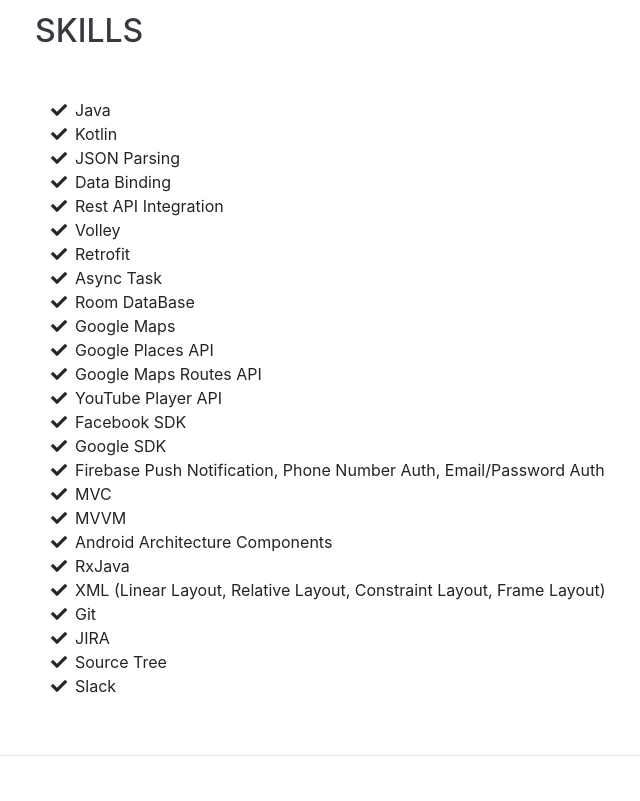
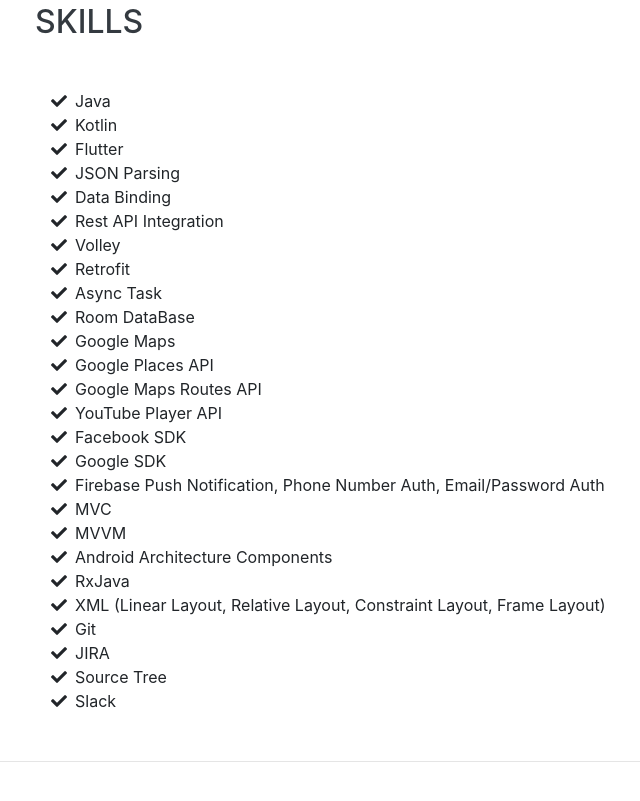
Before and after one commit to zohaibTheMobileDev/zohaibraza.com, a website with bundled scripts: page index.html in a window 1280 px wide. Shown: the part 3248-4049 px from the top of the page, without its empty margins (285-925 px from the left). Built offline with nearby package versions, Linux system fonts and the light colour scheme; a web font is replaced by a local one.

Commit message:
flutter added

```diff
--- a/index.html
+++ b/index.html
@@ -297,6 +297,10 @@
           </li>
           <li>
             <i class="fa-li fa fa-check"></i>
+            Flutter
+          </li>
+          <li>
+            <i class="fa-li fa fa-check"></i>
             JSON Parsing
           </li>
           <li>
```
